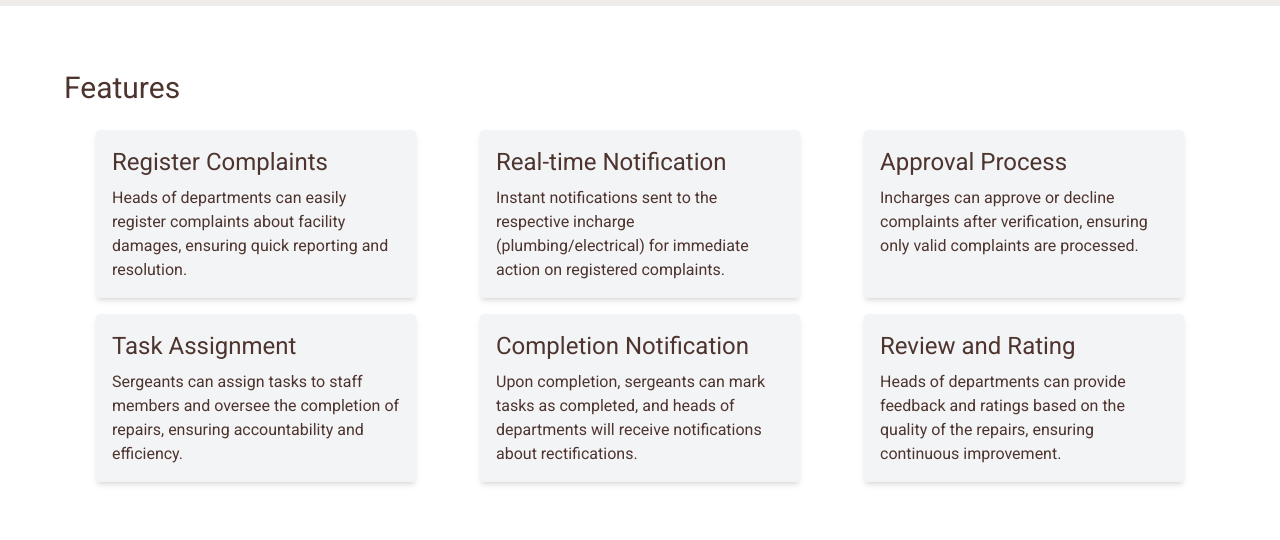
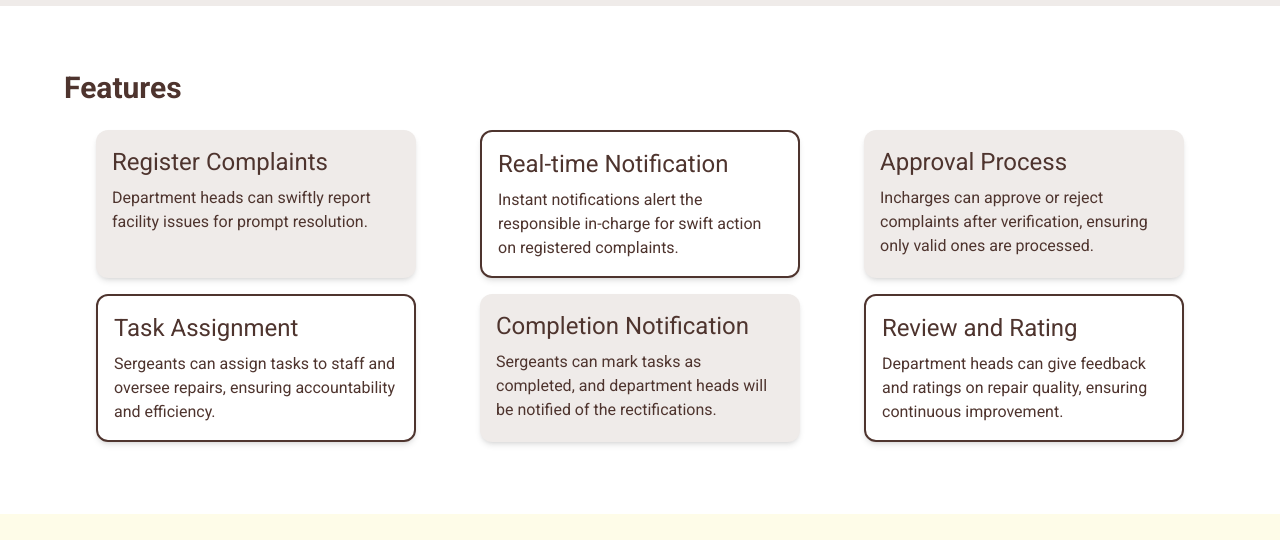
Before and after one commit to kevinandel/GECTFMA_React, a React (Vite) app: page / in a window 1280 px wide. Shown: the part 720-1260 px from the top of the page. Built offline with nearby package versions, Linux system fonts and the light colour scheme.

Commit message:
completed features section

```diff
--- a/src/App.jsx
+++ b/src/App.jsx
@@ -2,7 +2,7 @@ import React from "react";
 import "./index.css";
 import Navbar from "./components/navbar/Navbar";
 import Home from "./components/home/Home";
-import Features from "./components/Features";
+import Features from "./components//features/Features";
 import Guide from "./components/Guide";
 import About from "./components/about/About";
 import Support from "./components/Support";
--- a/src/components/Features.jsx
+++ /dev/null
@@ -1,58 +0,0 @@
-import React from "react";
-
-const Features = () => {
-  return (
-    <div>
-      <section id="features" className="p-16 text-center">
-        <h2 className="text-3xl mb-4">Features</h2>
-        <div className="flex flex-wrap justify-around">
-          <div className="feature bg-gray-100 p-4 m-2 rounded shadow-md w-80">
-            <h3 className="text-2xl mb-2">Register Complaints</h3>
-            <p>
-              Heads of departments can easily register complaints about facility
-              damages, ensuring quick reporting and resolution.
-            </p>
-          </div>
-          <div className="feature bg-gray-100 p-4 m-2 rounded shadow-md w-80">
-            <h3 className="text-2xl mb-2">Real-time Notification</h3>
-            <p>
-              Instant notifications sent to the respective incharge
-              (plumbing/electrical) for immediate action on registered
-              complaints.
-            </p>
-          </div>
-          <div className="feature bg-gray-100 p-4 m-2 rounded shadow-md w-80">
-            <h3 className="text-2xl mb-2">Approval Process</h3>
-            <p>
-              Incharges can approve or decline complaints after verification,
-              ensuring only valid complaints are processed.
-            </p>
-          </div>
-          <div className="feature bg-gray-100 p-4 m-2 rounded shadow-md w-80">
-            <h3 className="text-2xl mb-2">Task Assignment</h3>
-            <p>
-              Sergeants can assign tasks to staff members and oversee the
-              completion of repairs, ensuring accountability and efficiency.
-            </p>
-          </div>
-          <div className="feature bg-gray-100 p-4 m-2 rounded shadow-md w-80">
-            <h3 className="text-2xl mb-2">Completion Notification</h3>
-            <p>
-              Upon completion, sergeants can mark tasks as completed, and heads
-              of departments will receive notifications about rectifications.
-            </p>
-          </div>
-          <div className="feature bg-gray-100 p-4 m-2 rounded shadow-md w-80">
-            <h3 className="text-2xl mb-2">Review and Rating</h3>
-            <p>
-              Heads of departments can provide feedback and ratings based on the
-              quality of the repairs, ensuring continuous improvement.
-            </p>
-          </div>
-        </div>
-      </section>
-    </div>
-  );
-};
-
-export default Features;
--- /dev/null
+++ b/src/components/features/Features.css
@@ -0,0 +1,6 @@
+.featureone {
+  background-color: #EFEBE9;
+}
+.featuretwo {
+  border: 2px solid  #4E342E;
+}
--- /dev/null
+++ b/src/components/features/Features.jsx
@@ -0,0 +1,60 @@
+import React from "react";
+import "./Features.css"
+
+const Features = () => {
+  return (
+    <div>
+      <section id="features" className="p-16 text-center">
+        <h2 className="text-3xl mb-4">
+          <b>Features</b>
+        </h2>
+        <div className="flex flex-wrap justify-around">
+          <div className="featureone p-4 m-2 rounded-xl shadow-md w-80">
+            <h3 className="text-2xl mb-2">Register Complaints</h3>
+            <p>
+              Department heads can swiftly report facility issues for prompt
+              resolution.
+            </p>
+          </div>
+          <div className="featuretwo p-4 m-2 rounded-xl  shadow-md w-80">
+            <h3 className="text-2xl mb-2">Real-time Notification</h3>
+            <p>
+              Instant notifications alert the responsible in-charge for swift
+              action on registered complaints.
+            </p>
+          </div>
+          <div className="featureone p-4 m-2 rounded-xl  shadow-md w-80">
+            <h3 className="text-2xl mb-2">Approval Process</h3>
+            <p>
+              Incharges can approve or reject complaints after verification,
+              ensuring only valid ones are processed.
+            </p>
+          </div>
+          <div className="featuretwo p-4 m-2 rounded-xl  shadow-md w-80">
+            <h3 className="text-2xl mb-2">Task Assignment</h3>
+            <p>
+              Sergeants can assign tasks to staff and oversee repairs, ensuring
+              accountability and efficiency.
+            </p>
+          </div>
+          <div className="featureone p-4 m-2 rounded-xl  shadow-md w-80">
+            <h3 className="text-2xl mb-2">Completion Notification</h3>
+            <p>
+              Sergeants can mark tasks as completed, and department heads will
+              be notified of the rectifications.
+            </p>
+          </div>
+          <div className="featuretwo p-4 m-2 rounded-xl  shadow-md w-80">
+            <h3 className="text-2xl mb-2">Review and Rating</h3>
+            <p>
+              Department heads can give feedback and ratings on repair quality,
+              ensuring continuous improvement.
+            </p>
+          </div>
+        </div>
+      </section>
+    </div>
+  );
+};
+
+export default Features;
```
